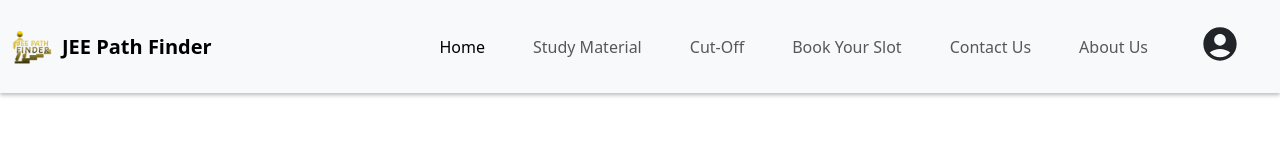
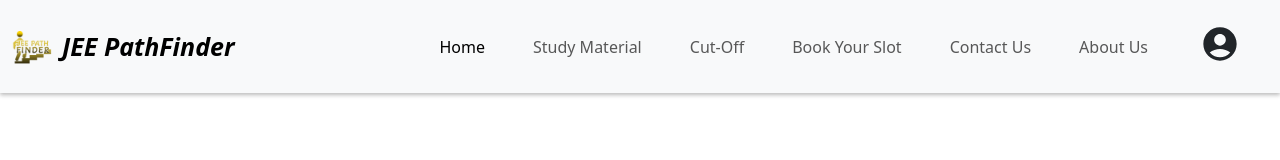
Before and after one commit to VAIKSHA/JEE-Path-Finder-frontend, a React (Create React App) app: page /login in a window 1280 px wide. Shown: the top 160 px of the page. Built offline with nearby package versions, Linux system fonts and the light colour scheme.

Commit message:
deplyment on github page

```diff
--- a/package.json
+++ b/package.json
@@ -1,4 +1,5 @@
 {
+  "homepage": "https://VAIKSHA.github.io/JEE-Path-Finder-frontend",
   "name": "frontend",
   "version": "0.1.0",
   "private": true,
@@ -23,6 +24,8 @@
   },
   "scripts": {
     "start": "react-scripts start",
+    "predeploy": "npm run build",
+    "deploy": "gh-pages -d build",
     "build": "react-scripts build",
     "test": "react-scripts test",
     "eject": "react-scripts eject"
--- a/src/Components/Navbar.jsx
+++ b/src/Components/Navbar.jsx
@@ -36,8 +36,8 @@ export default function Navbar() {
                         alt="JEE Path Finder Logo"
                         style={{ height: "40px", marginRight: "10px" }}
                     />
-                    <span style={{ fontWeight: "bold", fontSize: "20px", cursor: "pointer" }}>
-                        JEE Path Finder
+                    <span style={{ fontWeight: "bold", fontSize: "25px", cursor: "pointer", fontStyle: "italic" }}>
+                        JEE PathFinder
                     </span>
                 </a>
 
--- a/src/Pages/Login.jsx
+++ b/src/Pages/Login.jsx
@@ -22,7 +22,7 @@ const Login = () => {
 
   const containerStyle = {
     maxWidth: '800px',
-    margin: '180px auto', // Increased top margin
+    margin: '180px auto',
     padding: '20px',
     border: '1px solid #ccc',
     borderRadius: '10px',
@@ -48,11 +48,11 @@ const Login = () => {
     display: 'block',
     marginBottom: '5px',
     fontWeight: 'bold',
-    width: '80%' // Adjusted width for label
+    width: '80%'
   };
 
   const inputStyle = {
-    width: '80%', // Adjusted width for input
+    width: '80%',
     padding: '8px',
     border: '1px solid #ccc',
     borderRadius: '5px'
@@ -62,18 +62,18 @@ const Login = () => {
     width: '80%',
     marginBottom: '15px',
     display: 'flex',
-    alignItems: 'center' // Align items in the center
+    alignItems: 'center'
   };
 
   const buttonContainerStyle = {
     display: 'flex',
-    justifyContent: 'center', // Center the submit button
+    justifyContent: 'center',
     marginTop: '20px',
     flexWrap: 'wrap'
   };
 
   const buttonStyle = {
-    width: '200px', // Adjusted width to fit the button in a row
+    width: '200px',
     padding: '10px',
     border: 'none',
     borderRadius: '5px',
@@ -104,6 +104,7 @@ const Login = () => {
       .button {
         width: 100%;
       }
+
     }
   `;
 
```
